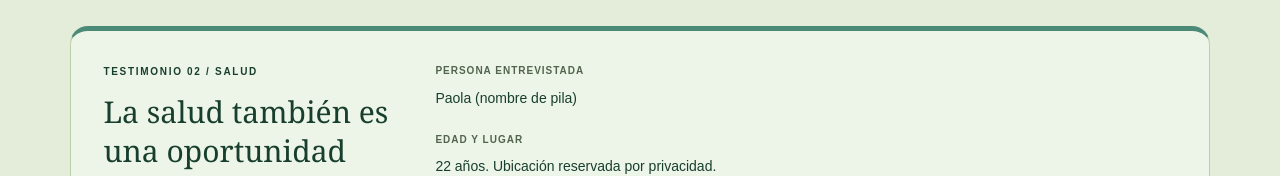
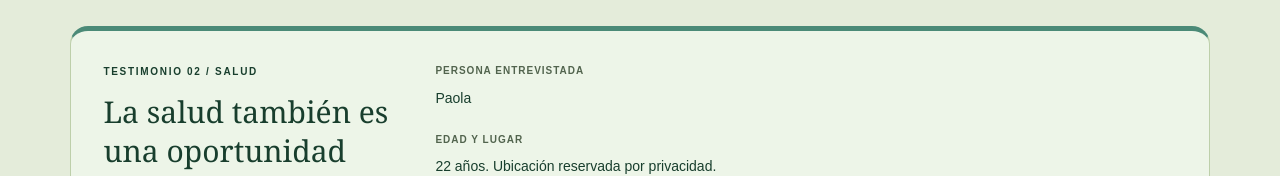
Before and after one commit to emilymenchu/revista, a plain HTML site: page index.html in a window 1280 px wide. Shown: the part 10074-10250 px from the top of the page. Drawn offline with Linux system fonts and the light colour scheme.

Commit message:
Quitar aclaración interna del testimonio

```diff
--- a/app.js
+++ b/app.js
@@ -1,5 +1,3 @@
-// Valores aportados en contenido-revista.md. Sustituir por los exactos de PNUD.
-// La serie tiene 9 observaciones: agregar un año verificado para cubrir 10 años.
 const hdiData = [
   {year:2015,value:0.64},{year:2016,value:0.64},{year:2017,value:0.65},
   {year:2018,value:0.65},{year:2019,value:0.65},{year:2020,value:0.65},
--- a/index.html
+++ b/index.html
@@ -151,7 +151,7 @@ body.dark{--coral:#ffb297;--turquoise:#90d9cc;--blue:#b5c4ff;--gold:#f3d17a}body
 <p>Experiencia sobre el acceso a servicios médicos.</p>
 <dl>
 <dt>Persona entrevistada</dt>
-<dd>Paola (nombre de pila)</dd>
+<dd>Paola</dd>
 <dt>Edad y lugar</dt>
 <dd>22 años. Ubicación reservada por privacidad.</dd>
 <dt>Testimonio</dt>
```
